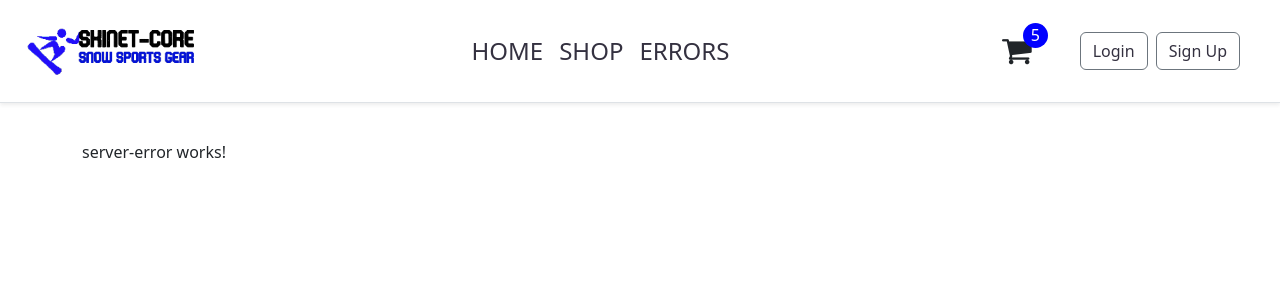
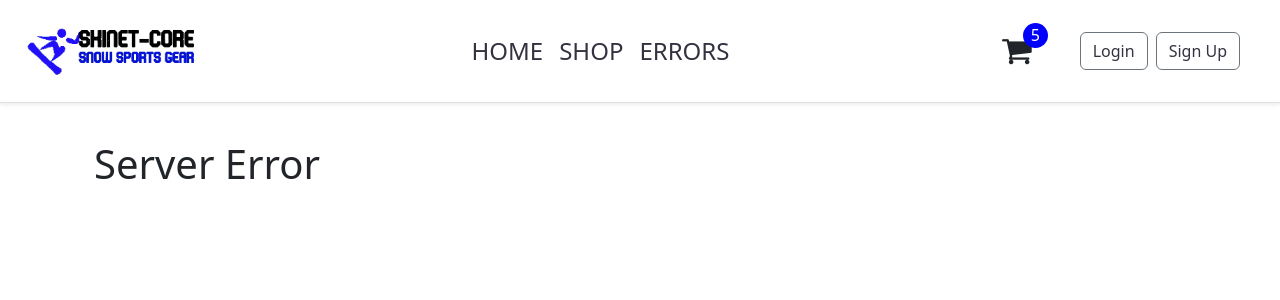
Before and after one commit to VeryBearyAndy/dotnet-Angular-Udemy, an Angular app in the folder angular/client/: page /server-error in a window 1280 px wide. Shown: the top 300 px of the page. Built offline with nearby package versions, Linux system fonts and the light colour scheme.

Commit message:
add boiler plate error messages to the not found and the server error componants' HTML files

```diff
--- a/angular/client/src/app/core/not-found/not-found.component.html
+++ b/angular/client/src/app/core/not-found/not-found.component.html
@@ -1 +1,3 @@
-<p>not-found works!</p>
+<div class="container mt-5">
+    <h1>not Found</h1>
+</div>
--- a/angular/client/src/app/core/server-error/server-error.component.html
+++ b/angular/client/src/app/core/server-error/server-error.component.html
@@ -1 +1,3 @@
-<p>server-error works!</p>
+<div class="container mt-5">
+    <h1>Server Error</h1>
+</div>
```
